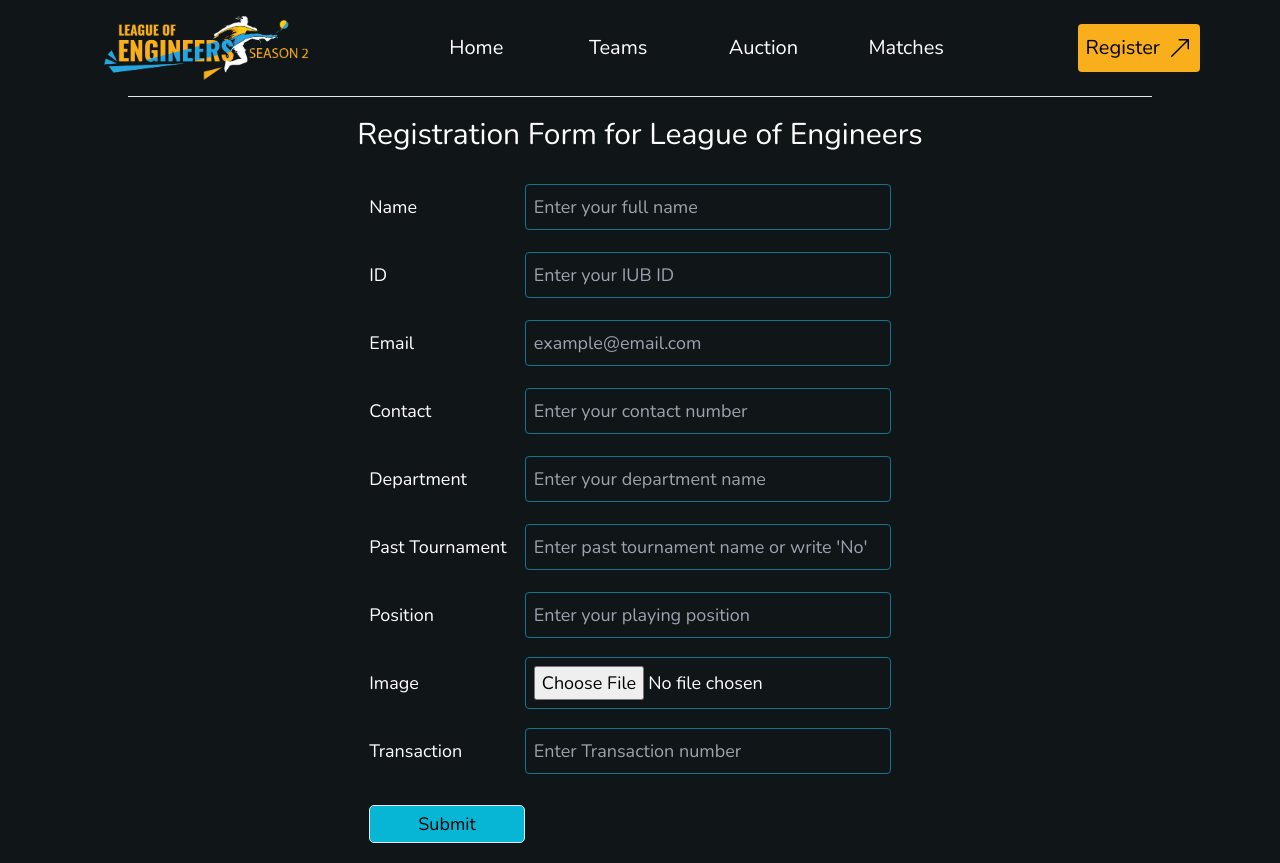
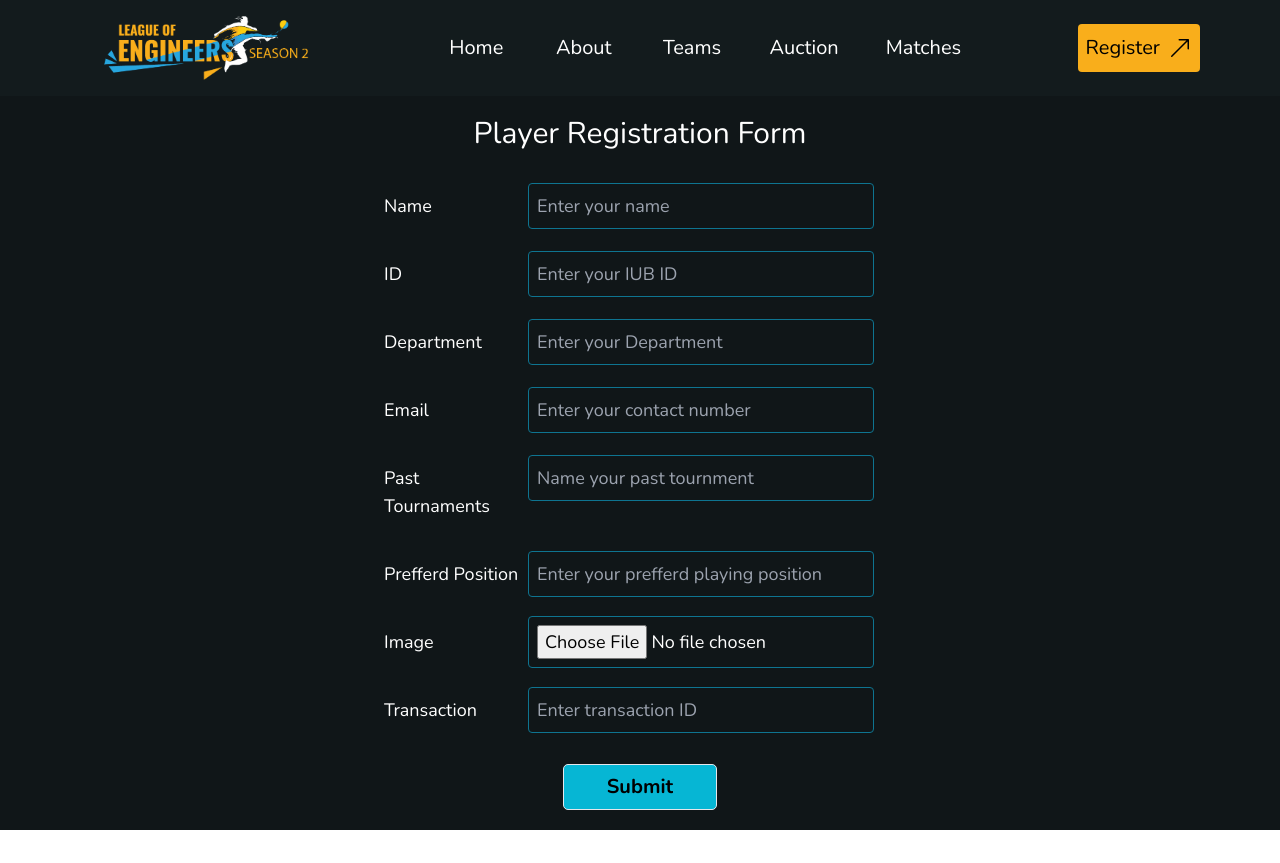
Before and after one commit to zorojuro75/league-of-engineers, a Next.js app: page /registration in a window 1280 px wide. After the commit the page ends 830 px from the top, so only its background shows below. Built offline with nearby package versions, Linux system fonts and the light colour scheme.

Commit message:
Registration form done

```diff
--- /dev/null
+++ b/app/about/page.tsx
@@ -0,0 +1,9 @@
+import React from 'react'
+
+const About = () => {
+  return (
+    <div>About page</div>
+  )
+}
+
+export default About;
--- /dev/null
+++ b/app/registration/components/FormItems.tsx
@@ -0,0 +1,34 @@
+'use client'
+import React from 'react'
+
+interface FormItemsProps{
+    placeHolder: string;
+    label: string;
+    inputType: string;
+    accept?: string;
+}
+
+
+const FormItems:React.FC<FormItemsProps> = ({
+    placeHolder,
+    label,
+    inputType,
+    accept
+}) => {
+  return (
+    <div className="table-row space-x-2 md:space-x-0">
+        <label htmlFor="name" className="text-white py-5 table-cell">
+          {label}
+        </label>
+        <input
+          type={inputType}
+          placeholder={placeHolder}
+          required
+          accept={accept}
+          className="bg-background border border-cyan-700 rounded p-2 table-cell w-[94%]"
+        />
+      </div>
+  );
+}
+
+export default FormItems;
--- a/app/registration/page.tsx
+++ b/app/registration/page.tsx
@@ -1,9 +1,9 @@
-'use client'
-import React, { useState } from "react";
+"use client";
+import React, { useMemo, useState } from "react";
+import FormItems from "./components/FormItems";
 
 const Registration = () => {
   const handleSubmit = () => {
-
     // You can add additional logic here to process the form data
 
     // Clear the form or perform any necessary actions
@@ -11,137 +11,74 @@ const Registration = () => {
     // Optional: Display a success message or perform any other actions
 
     // For now, let's just clear the form fields
-    setName("Enter your full name");
-    setId("Enter your IUB ID");
-    setDepartment("Enter your department name");
-    setEmail("example@email.com");
-    setContact("Enter your contact number");
-    setPast("Enter past tournament name or write 'No'");
-    setPosition("Enter your playing position");
-    setImage(null);
-    setTransaction("Enter Transaction number");
   };
+  var formItem = useMemo(
+    () => [
+      {
+        label: "Name",
+        placeHolder: "Enter your name",
+        inputType: "text",
+      },
+      {
+        label: "ID",
+        placeHolder: "Enter your IUB ID",
+        inputType: "number",
+      },
+      {
+        label: "Department",
+        placeHolder: "Enter your Department",
+        inputType: "text",
+      },
+      {
+        label: "Email",
+        placeHolder: "Enter your contact number",
+        inputType: "number",
+      },
+      {
+        label: "Past Tournaments",
+        placeHolder: "Name your past tournment",
+        inputType: "text",
+      },
+      {
+        label: "Prefferd Position",
+        placeHolder: "Enter your prefferd playing position",
+        inputType: "text",
+      },
+      {
+        label: "Image",
+        placeHolder: '',
+        inputType: "file",
+        accept: "image/*",
+      },
+      {
+        label: "Transaction",
+        placeHolder: "Enter transaction ID",
+        inputType: "text",
+      },
+    ],
+    []
+  );
 
-  const [name, setName] = useState("Enter your full name");
-  const [id, setId] = useState("Enter your IUB ID");
-  const [department, setDepartment] = useState("Enter your department name");
-  const [email, setEmail] = useState("example@email.com");
-  const [contact, setContact] = useState("Enter your contact number");
-  const [past, setPast] = useState("Enter past tournament name or write 'No'");
-  const [position, setPosition] = useState("Enter your playing position");
-  const [image, setImage] = useState(null);
-  const [transaction, setTransaction] = useState("Enter Transaction number");
 
   return (
     <div className="bg-background">
-    <h1 className="text-center text-3xl py-[20px]">Registration Form for League of Engineers</h1>
-    <form onSubmit={handleSubmit} className="md:mx-auto mx-4 mb-5 table text-lg md:text-md">
-      <div className="table-row">
-        <label htmlFor="name" className="text-white py-5 table-cell">
-          Name
-        </label>
-        <input
-          type="text"
-          placeholder={name}
-          required
-          className="w-[95%] bg-background border border-cyan-700 rounded p-2 table-cell"
-        />
-      </div>
-      <div className="table-row">
-        <label htmlFor="" className="text-white py-5 table-cell">
-          ID
-        </label>
-        <input
-          type="number"
-          placeholder={id}
-          required
-          className="w-[95%] bg-background border border-cyan-700 rounded p-2 table-cell"
-        />
-      </div>
-      <div className="table-row">
-        <label htmlFor="" className="text-white py-5 table-cell">
-          Email
-        </label>
-        <input
-          type="email"
-          placeholder={email}
-          required
-          className="w-[95%] bg-background border border-cyan-700 rounded p-2 table-cell"
-        />
-      </div>
-      <div className="table-row">
-        <label htmlFor="" className="text-white py-5 table-cell">
-          Contact
-        </label>
-        <input
-          type="number"
-          placeholder={contact}
-          required
-          className="w-[95%] bg-background border border-cyan-700 rounded p-2 table-cell"
-        />
-      </div>
-      <div className="table-row">
-        <label htmlFor="" className="text-white py-5 table-cell">
-          Department
-        </label>
-        <input
-          type="text"
-          placeholder={department}
-          required
-          className="w-[95%] bg-background border border-cyan-700 rounded p-2 table-cell"
-        />
-      </div>
-      <div className="table-row">
-        <label htmlFor="" className="text-white py-5 table-cell">
-          Past Tournament
-        </label>
-        <input
-          type="text"
-          placeholder={past}
-          required
-          className="w-[95%] bg-background border border-cyan-700 rounded p-2 table-cell"
-        />
-      </div>
-      <div className="table-row">
-        <label htmlFor="" className="text-white py-5 table-cell">
-          Position
-        </label>
-        <input
-          type="text"
-          placeholder={position}
-          required
-          className="w-[95%] bg-background border border-cyan-700 rounded p-2 table-cell"
-        />
-      </div>
+      <h1 className="text-center text-3xl py-[20px] px-2">
+        Player Registration Form
+      </h1>
+      <form
+        onSubmit={handleSubmit}
+        className="md:mx-auto mx-4 mb-5 md:table md:text-lg text-md md:w-[40%]"
+      >
 
-      <div className="table-row">
-        <label htmlFor="" className="text-white py-5 table-cell">
-          Image
-        </label>
-        <input
-          type="file"
-          accept="image/*"
-          required
-          className="w-[95%] bg-background border border-cyan-700 rounded p-2 table-cell"
-        />
-      </div>
-      <div className="table-row">
-        <label htmlFor="" className="text-white py-5 table-cell">
-          Transaction
-        </label>
-        <input
-          type="text"
-          placeholder={transaction}
-          required
-          className="w-[95%] bg-background border border-cyan-700 rounded p-2 table-cell"
-        />
-      </div>
-      <div className="border text-center py-[4px] px-12 mt-5 rounded-[5px] bg-cyan-500 text-black text-lg">
-        <input type="submit" value="Submit" />
-      </div>
-    </form>
+        {formItem.map((item) => (
+          <FormItems key={item.label} {...item} />
+        ))}
+
+        <caption className="border text-center py-[8px] mt-5 rounded-[5px] bg-cyan-500 text-black text-xl font-bold caption-bottom md:w-[30%] w-[98%] md:mx-auto">
+          <input type="submit" value="Submit" />
+        </caption>
+      </form>
     </div>
   );
 };
-
 export default Registration;
--- a/components/MobileItem.tsx
+++ b/components/MobileItem.tsx
@@ -24,7 +24,7 @@ const MobileItem: React.FC<MobileItemProps> = ({ label, active, href }) => {
       )}
     >
       <div className="truncate text-white w-100">
-        <p className={twMerge(active && "w-[70%] border-b-[2px]")}>{label}</p>
+        <p>{label}</p>
       </div>
     </Link>
   );
--- a/components/Navbar.tsx
+++ b/components/Navbar.tsx
@@ -19,6 +19,11 @@ const Navbar: React.FC<NavbarProps> = ({ children }) => {
         label: "Home",
         active: pathname === "/",
         href: "/",
+      },
+      {
+        label: "About",
+        active: pathname === "/about",
+        href: "/about",
       },
       {
         label: "Teams",
@@ -53,6 +58,8 @@ const Navbar: React.FC<NavbarProps> = ({ children }) => {
         md:px-20
         px-6
         justify-between
+        bg-[#131b1d]
+        sticky top-0
         "
       >
         <Logo>
@@ -81,12 +88,9 @@ const Navbar: React.FC<NavbarProps> = ({ children }) => {
         <Register />
 
       </div>
-      <div className="md:hidden">
-          <hr />
-        </div>
       <div>
         {expanded ? (
-          <div className="ms-[30%] mt-[10%]">
+          <div className="md:absolute w-[100%] md:hidden bg-background mt-5">
             {routes.map((item) => (
               <MobileItem key={item.label} {...item} />
             ))}
@@ -94,9 +98,6 @@ const Navbar: React.FC<NavbarProps> = ({ children }) => {
         ) : null}
       </div>
 
-      <div className="w-[80%] mx-auto hidden md:block">
-        <hr />
-      </div>
 
       <main
         className="
--- a/components/NavbarItem.tsx
+++ b/components/NavbarItem.tsx
@@ -31,7 +31,7 @@ const NavbarItem: React.FC<NavbarItemProps> = ({
     >
       {/* <p className="truncate w-100 hidden md:block text-[25px]">{label}</p> */}
       <div className="truncate text-white w-100 hidden md:block text-[20px]">
-        <p className={twMerge(active && "w-[70%] border-b-[2px]")}>{label}</p>
+        <p className={twMerge(active && "border-b-[2px]")}>{label}</p>
       </div>
     </Link>
    );
```
